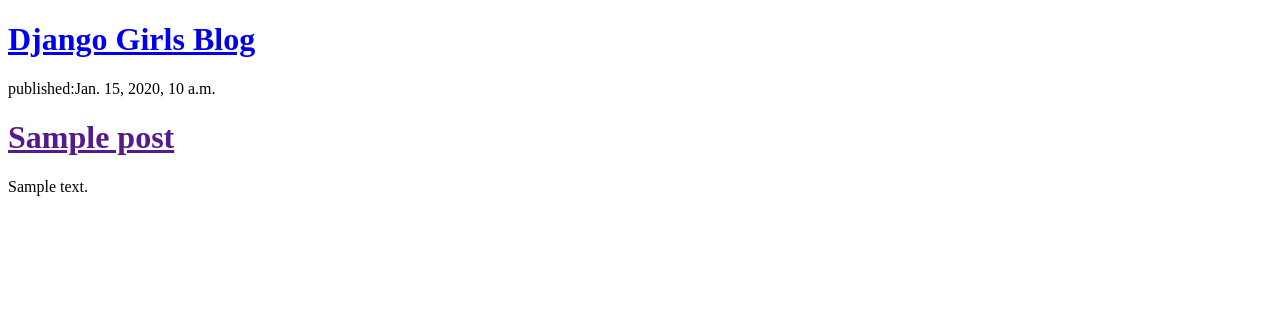
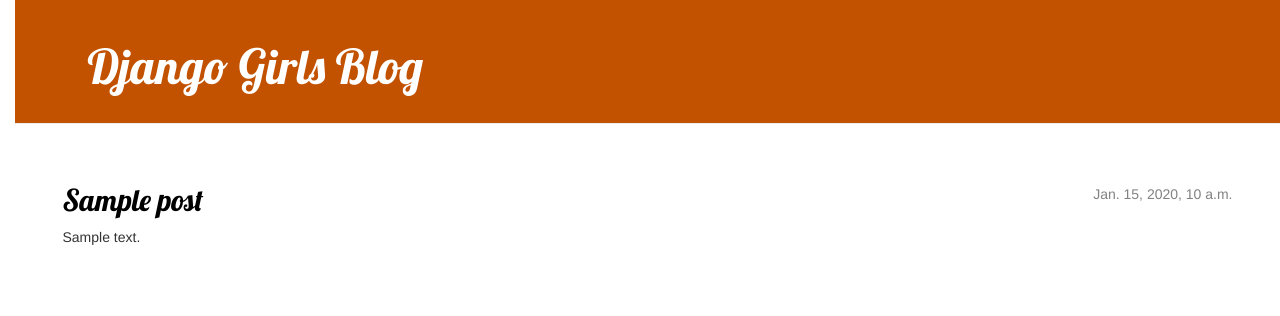
Before and after one commit to lilit485/my_first_blog, a Django app: page / in a window 1280 px wide. Shown: the top 316 px of the page. Run offline with Django 3.2, Linux system fonts and the light colour scheme; tables that the repository leaves empty hold one stand-in row (values such as "Sample post"); some libraries are stand-ins or nearby versions.

Commit message:
Add files

```diff
--- /dev/null
+++ b/blog/static/css/blog.css
@@ -0,0 +1,77 @@
+h1 a, h2 a {
+    color: #C25100;
+    font-family: 'Lobster';
+}
+body {
+    padding-left: 15px;
+}
+.page-header {
+    background-color: #C25100;
+    margin-top: 0;
+    margin-bottom: 40px;
+    padding: 20px 20px 20px 40px;
+}
+
+.page-header h1,
+.page-header h1 a,
+.page-header h1 a:visited,
+.page-header h1 a:active {
+    color: #ffffff;
+    font-size: 36pt;
+    text-decoration: none;
+}
+
+h1,
+h2,
+h3,
+h4 {
+    font-family: 'Lobster', cursive;
+}
+
+.date {
+    color: #828282;
+}
+
+.save {
+    float: right;
+}
+
+.post-form textarea,
+.post-form input {
+    width: 100%;
+}
+
+.top-menu,
+.top-menu:hover,
+.top-menu:visited {
+    color: #ffffff;
+    float: right;
+    font-size: 26pt;
+    margin-right: 20px;
+}
+
+.post {
+    margin-bottom: 70px;
+}
+
+.post h2 a,
+.post h2 a:visited {
+    color: #000000;
+}
+
+.post > .date,
+.post > .actions {
+    float: right;
+}
+
+.btn-default,
+.btn-default:visited {
+    color: #C25100;
+    background: none;
+    border-color: #C25100;
+}
+
+.btn-default:hover {
+    color: #FFFFFF;
+    background-color: #C25100;
+}
--- a/blog/templates/blog/post_list.html
+++ b/blog/templates/blog/post_list.html
@@ -1,25 +1,33 @@
+{% load static %}
 <!DOCTYPE html>
 <html lang="en">
 <head>
     <meta charset="UTF-8">
-    <title>Title</title>
+    <title>Django Girls Blog</title>
+    <link rel="stylesheet" href="//maxcdn.bootstrapcdn.com/bootstrap/3.2.0/css/bootstrap.min.css">
+    <link rel="stylesheet" href="//maxcdn.bootstrapcdn.com/bootstrap/3.2.0/css/bootstrap-theme.min.css">
+    <link href="//fonts.googleapis.com/css?family=Lobster&subset=latin,latin-ext" rel="stylesheet" type="text/css">
+    <link rel="stylesheet" href="{% static 'css/blog.css' %}">
 </head>
 <body>
-<div>
-    <h1><a href="https://djangogirls.org/en/">Django Girls Blog</a></h1>
-</div>
+<header class="page-header">
+    <div class="container">
+        <h1><a href="/" >Django Girls Blog</a></h1>
+    </div>
+</header>
+     <main class="container">
+<div class="row">
+<div class="col">
 {% for post in posts %}
-    <div>
-    <p>published:{{ post.published_date }}</p>
-    <h1><a href="">{{ post.title }}</a></h1>
-    <p>{{ post.text }}</p>
-    </div>
+    <article class="post">
+        <time class="date">{{ post.published_date }}</time>
+        <h2><a href="">{{ post.title }}</a></h2>
+        <p>{{ post.text }}</p>
+    </article>
 
 {% endfor %}
-
-<div>
-
 </div>
-
+</div>
+     </main>
 </body>
 </html>
```
